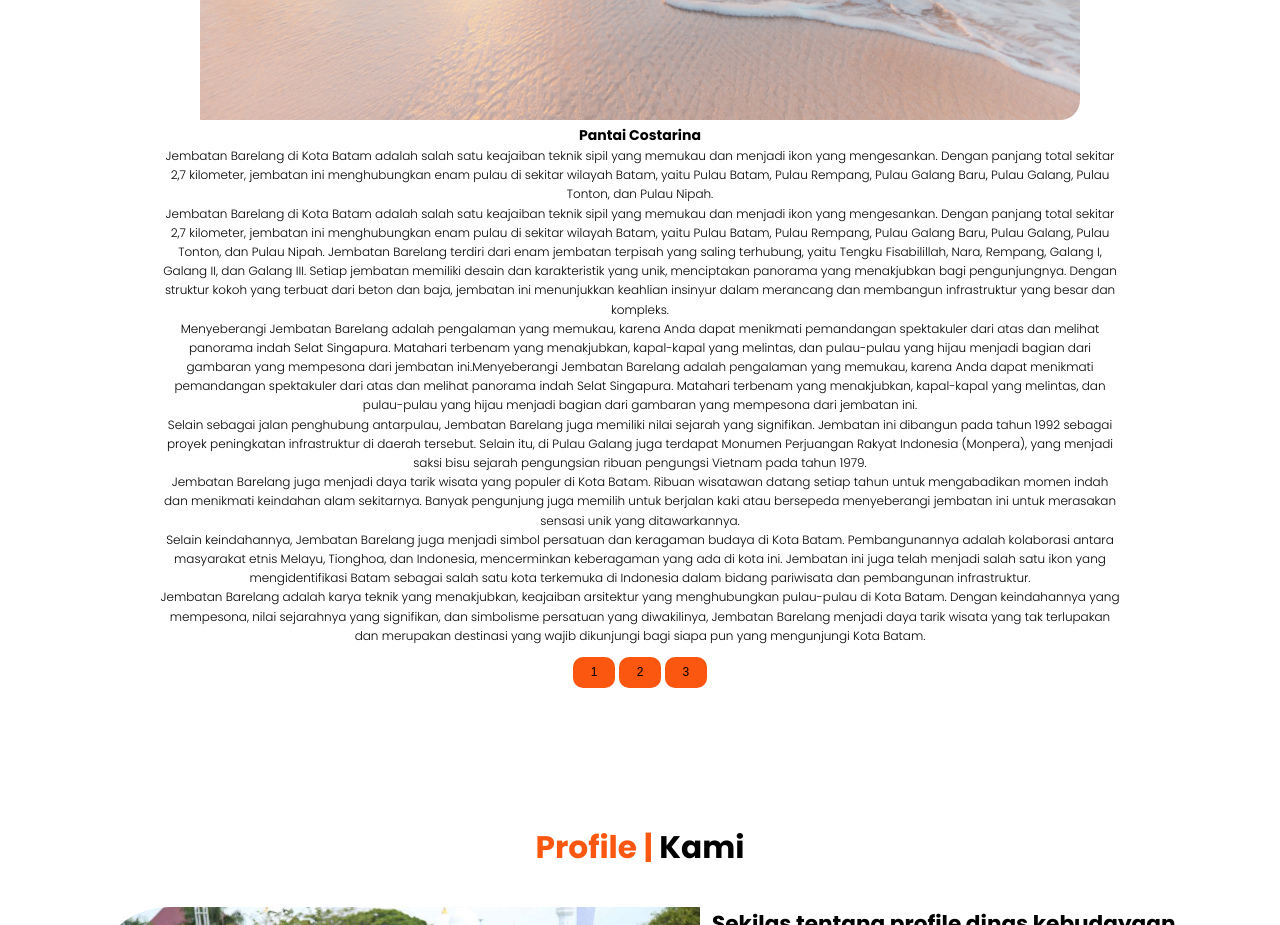
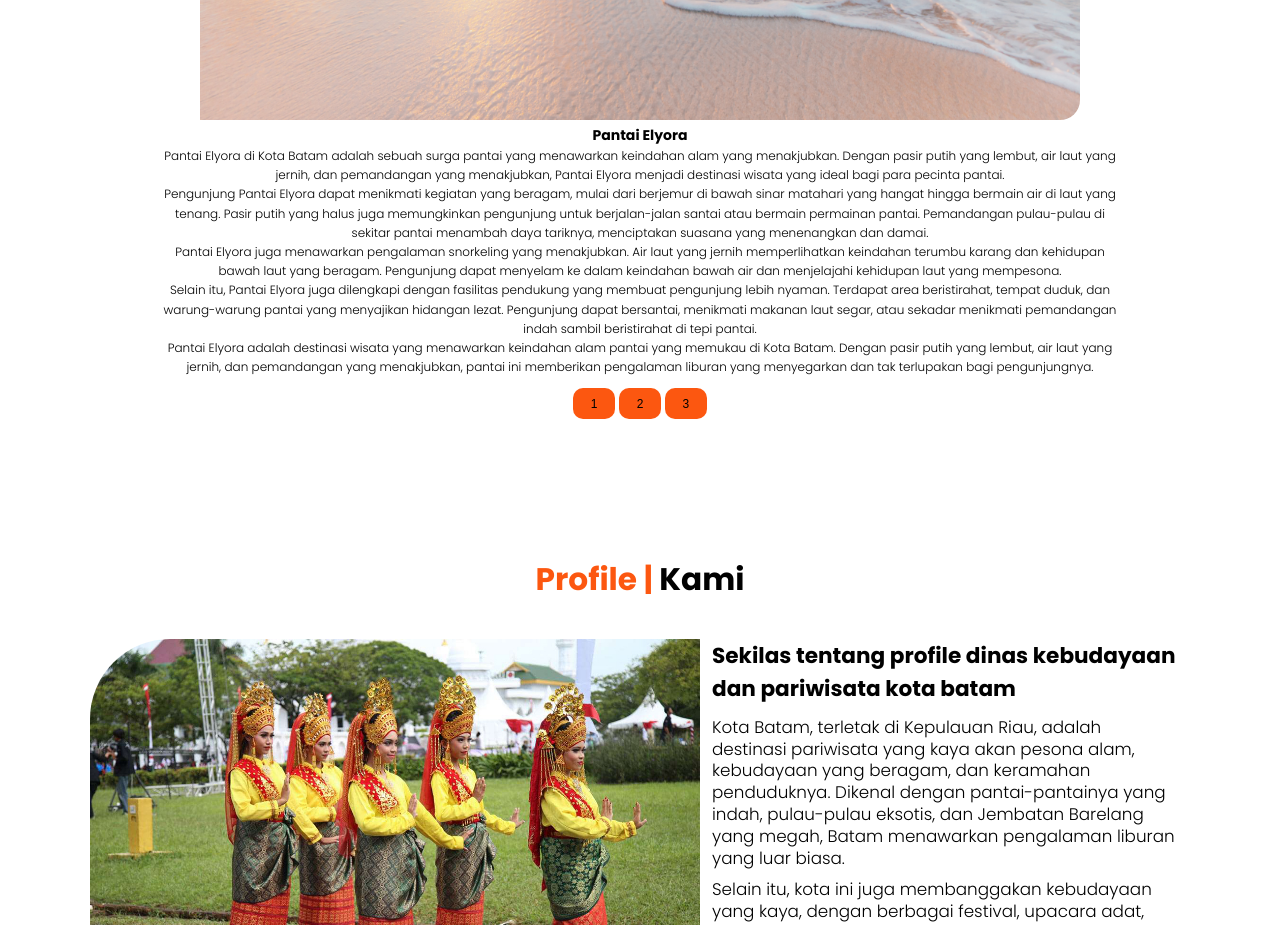
Before and after one commit to wanofficial/pariwisata, a plain HTML site: page elyora.html in a window 1280 px wide. Shown: the part 1580-2505 px from the top of the page. Drawn offline with nearby package versions, Linux system fonts and the light colour scheme.

Commit message:
Update elyora.html

```diff
--- a/elyora.html
+++ b/elyora.html
@@ -82,74 +82,45 @@
           <a href="costarina.html"
             ><img src="img/pariwisata/elyora.jpg" alt="materi"
           /></a>
-          <h3 class="menu-card-title">Pantai Costarina</h3>
+          <h3 class="menu-card-title">Pantai Elyora</h3>
           <p class="menu-card-price-materi">
-            Jembatan Barelang di Kota Batam adalah salah satu keajaiban teknik
-            sipil yang memukau dan menjadi ikon yang mengesankan. Dengan panjang
-            total sekitar 2,7 kilometer, jembatan ini menghubungkan enam pulau
-            di sekitar wilayah Batam, yaitu Pulau Batam, Pulau Rempang, Pulau
-            Galang Baru, Pulau Galang, Pulau Tonton, dan Pulau Nipah.
+            Pantai Elyora di Kota Batam adalah sebuah surga pantai yang
+            menawarkan keindahan alam yang menakjubkan. Dengan pasir putih yang
+            lembut, air laut yang jernih, dan pemandangan yang menakjubkan,
+            Pantai Elyora menjadi destinasi wisata yang ideal bagi para pecinta
+            pantai.
           </p>
 
           <p class="menu-card-price-materi">
-            Jembatan Barelang di Kota Batam adalah salah satu keajaiban teknik
-            sipil yang memukau dan menjadi ikon yang mengesankan. Dengan panjang
-            total sekitar 2,7 kilometer, jembatan ini menghubungkan enam pulau
-            di sekitar wilayah Batam, yaitu Pulau Batam, Pulau Rempang, Pulau
-            Galang Baru, Pulau Galang, Pulau Tonton, dan Pulau Nipah. Jembatan
-            Barelang terdiri dari enam jembatan terpisah yang saling terhubung,
-            yaitu Tengku Fisabilillah, Nara, Rempang, Galang I, Galang II, dan
-            Galang III. Setiap jembatan memiliki desain dan karakteristik yang
-            unik, menciptakan panorama yang menakjubkan bagi pengunjungnya.
-            Dengan struktur kokoh yang terbuat dari beton dan baja, jembatan ini
-            menunjukkan keahlian insinyur dalam merancang dan membangun
-            infrastruktur yang besar dan kompleks.
+            Pengunjung Pantai Elyora dapat menikmati kegiatan yang beragam,
+            mulai dari berjemur di bawah sinar matahari yang hangat hingga
+            bermain air di laut yang tenang. Pasir putih yang halus juga
+            memungkinkan pengunjung untuk berjalan-jalan santai atau bermain
+            permainan pantai. Pemandangan pulau-pulau di sekitar pantai menambah
+            daya tariknya, menciptakan suasana yang menenangkan dan damai.
           </p>
 
           <p class="menu-card-price-materi">
-            Menyeberangi Jembatan Barelang adalah pengalaman yang memukau,
-            karena Anda dapat menikmati pemandangan spektakuler dari atas dan
-            melihat panorama indah Selat Singapura. Matahari terbenam yang
-            menakjubkan, kapal-kapal yang melintas, dan pulau-pulau yang hijau
-            menjadi bagian dari gambaran yang mempesona dari jembatan
-            ini.Menyeberangi Jembatan Barelang adalah pengalaman yang memukau,
-            karena Anda dapat menikmati pemandangan spektakuler dari atas dan
-            melihat panorama indah Selat Singapura. Matahari terbenam yang
-            menakjubkan, kapal-kapal yang melintas, dan pulau-pulau yang hijau
-            menjadi bagian dari gambaran yang mempesona dari jembatan ini.
+            Pantai Elyora juga menawarkan pengalaman snorkeling yang
+            menakjubkan. Air laut yang jernih memperlihatkan keindahan terumbu
+            karang dan kehidupan bawah laut yang beragam. Pengunjung dapat
+            menyelam ke dalam keindahan bawah air dan menjelajahi kehidupan laut
+            yang mempesona.
           </p>
           <p class="menu-card-price-materi">
-            Selain sebagai jalan penghubung antarpulau, Jembatan Barelang juga
-            memiliki nilai sejarah yang signifikan. Jembatan ini dibangun pada
-            tahun 1992 sebagai proyek peningkatan infrastruktur di daerah
-            tersebut. Selain itu, di Pulau Galang juga terdapat Monumen
-            Perjuangan Rakyat Indonesia (Monpera), yang menjadi saksi bisu
-            sejarah pengungsian ribuan pengungsi Vietnam pada tahun 1979.
+            Selain itu, Pantai Elyora juga dilengkapi dengan fasilitas pendukung
+            yang membuat pengunjung lebih nyaman. Terdapat area beristirahat,
+            tempat duduk, dan warung-warung pantai yang menyajikan hidangan
+            lezat. Pengunjung dapat bersantai, menikmati makanan laut segar,
+            atau sekadar menikmati pemandangan indah sambil beristirahat di tepi
+            pantai.
           </p>
           <p class="menu-card-price-materi">
-            Jembatan Barelang juga menjadi daya tarik wisata yang populer di
-            Kota Batam. Ribuan wisatawan datang setiap tahun untuk mengabadikan
-            momen indah dan menikmati keindahan alam sekitarnya. Banyak
-            pengunjung juga memilih untuk berjalan kaki atau bersepeda
-            menyeberangi jembatan ini untuk merasakan sensasi unik yang
-            ditawarkannya.
-          </p>
-          <p class="menu-card-price-materi">
-            Selain keindahannya, Jembatan Barelang juga menjadi simbol persatuan
-            dan keragaman budaya di Kota Batam. Pembangunannya adalah kolaborasi
-            antara masyarakat etnis Melayu, Tionghoa, dan Indonesia,
-            mencerminkan keberagaman yang ada di kota ini. Jembatan ini juga
-            telah menjadi salah satu ikon yang mengidentifikasi Batam sebagai
-            salah satu kota terkemuka di Indonesia dalam bidang pariwisata dan
-            pembangunan infrastruktur.
-          </p>
-          <p class="menu-card-price-materi">
-            Jembatan Barelang adalah karya teknik yang menakjubkan, keajaiban
-            arsitektur yang menghubungkan pulau-pulau di Kota Batam. Dengan
-            keindahannya yang mempesona, nilai sejarahnya yang signifikan, dan
-            simbolisme persatuan yang diwakilinya, Jembatan Barelang menjadi
-            daya tarik wisata yang tak terlupakan dan merupakan destinasi yang
-            wajib dikunjungi bagi siapa pun yang mengunjungi Kota Batam.
+            Pantai Elyora adalah destinasi wisata yang menawarkan keindahan alam
+            pantai yang memukau di Kota Batam. Dengan pasir putih yang lembut,
+            air laut yang jernih, dan pemandangan yang menakjubkan, pantai ini
+            memberikan pengalaman liburan yang menyegarkan dan tak terlupakan
+            bagi pengunjungnya.
           </p>
           <a href="costarina.html"><button class="btn-next">1</button></a>
           <a href="elyora.html"><button class="btn-next">2</button></a>
```
